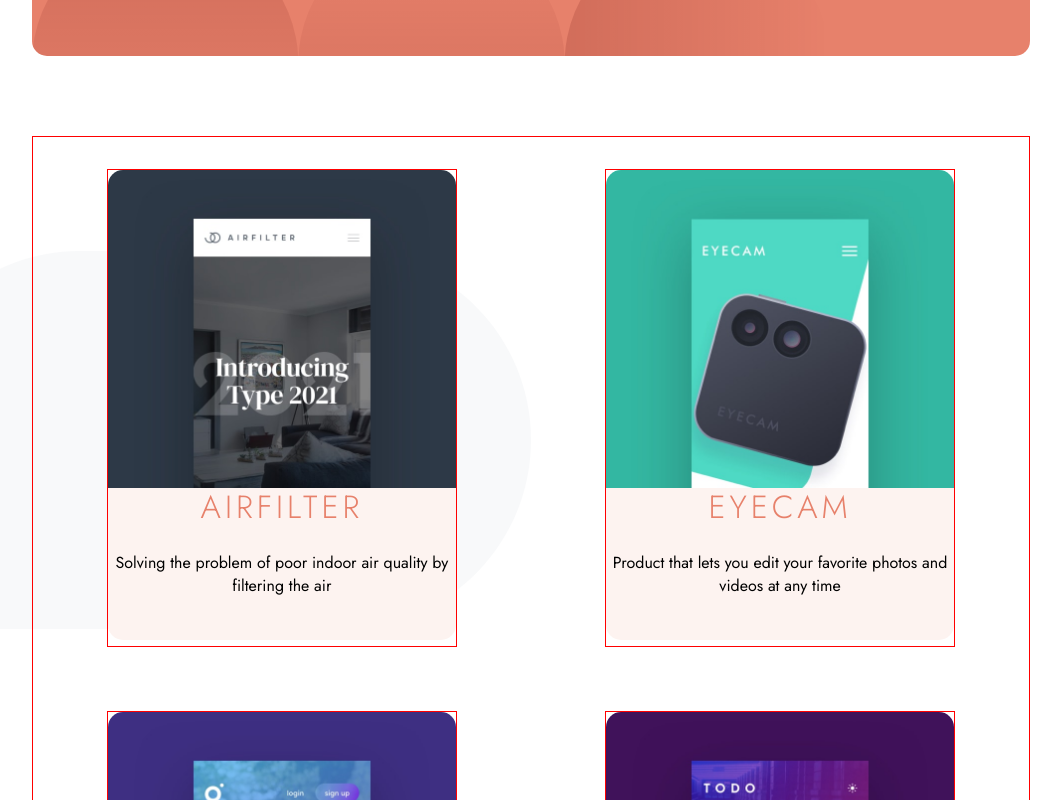
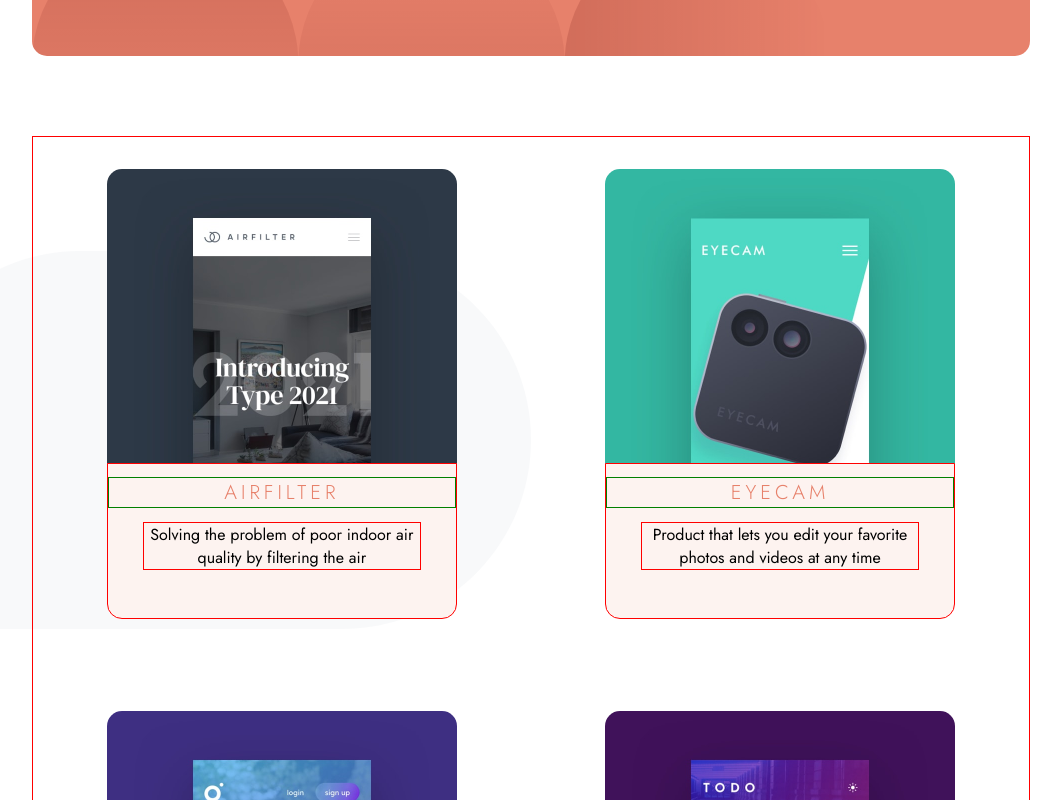
Before and after one commit to SJellen/designo, a Next.js app: page /appdesign in a window 1280 px wide. Shown: the part 360-1160 px from the top of the page, without its empty margins (109-1170 px from the left). Built offline with nearby package versions, Linux system fonts and the light colour scheme.

Commit message:
styles sheet name correction

```diff
--- a/styles/ProjectTIle.module.scss
+++ b/styles/ProjectTIle.module.scss
@@ -4,8 +4,6 @@
 .container {
     width: 350px;
     height: 478px;
-    border: 1px solid red;
-    // border-radius: 25px;
     margin: 2rem auto;
 }
 
@@ -18,21 +16,31 @@
 
 .bottomContainer {
     background-color:#FDF3F0;
+    z-index: 2;
+    position: relative;
     margin-top: -2rem;
     height: 156px;
     border-bottom-left-radius: 15px;
     border-bottom-right-radius: 15px;
     text-align: center;
+    border: 1px solid red;
     h1 {
         color: V.$peach;
+        font-size: 1.25rem;
         font-weight: 300;
         letter-spacing: 4px;
+        border: 1px solid green;
+    }
+    p {
+        width: 80%;
+        border: 1px solid red;
+        margin: 0 auto;
     }
 }
 
 .flexContainer {
     display: flex;
     flex-flow: row wrap;
-    justify-content: space-between;
-    align-content: flex-start;
+    // justify-content: space-evenly;
+    // align-content: flex-start;
 }
```
